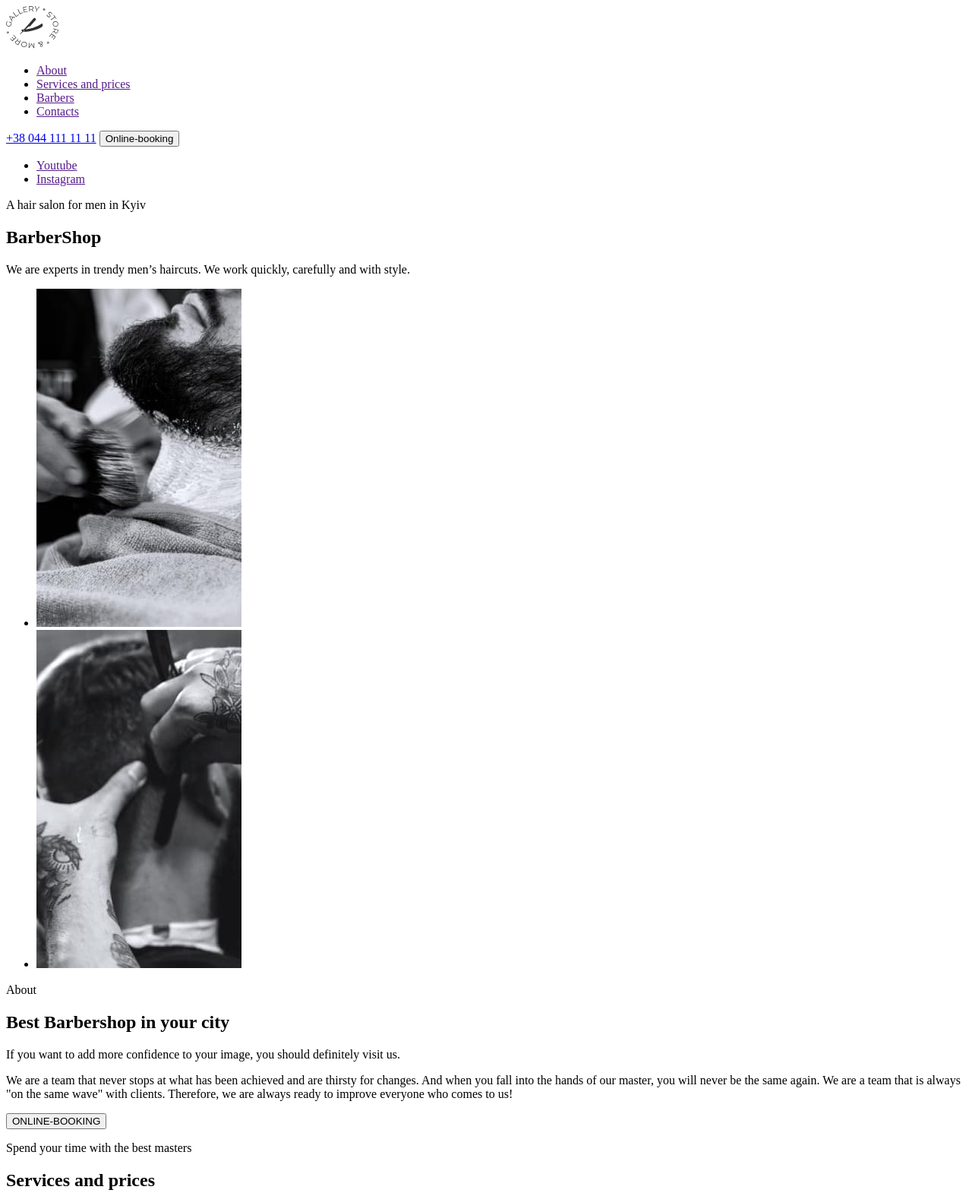
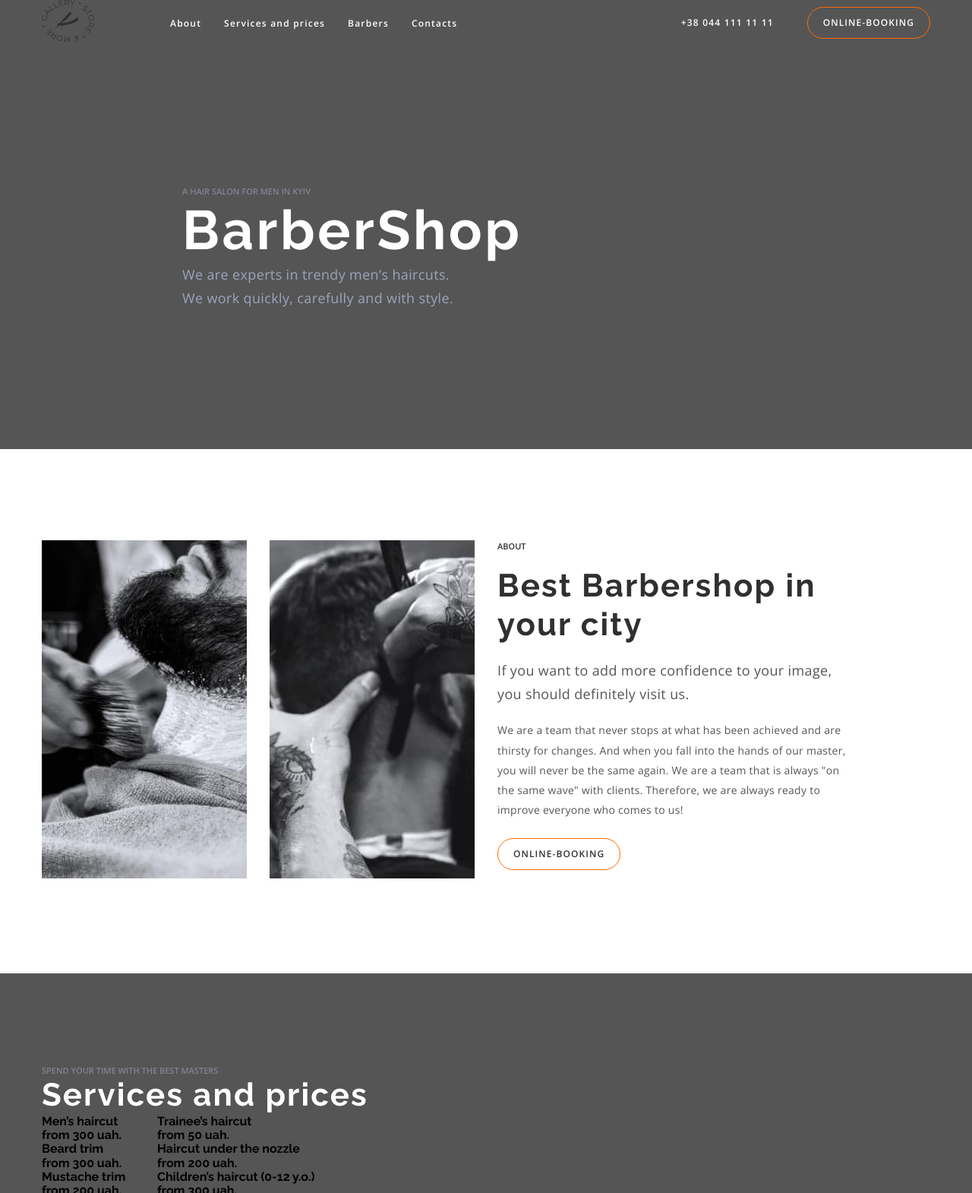
Before and after one commit to BorysenkoS/barbershop, a plain HTML site: page index.html in a window 1280 px wide. Shown: the top 1570 px of the page at 76% size. Drawn offline with nearby package versions, Linux system fonts and the light colour scheme.

Commit message:
continues

```diff
--- a/index.html
+++ b/index.html
@@ -5,67 +5,119 @@
     <meta http-equiv="X-UA-Compatible" content="IE=edge" />
     <meta name="viewport" content="width=device-width, initial-scale=1.0" />
     <title>Barbershop</title>
+    <link rel="preconnect" href="https://fonts.googleapis.com" />
+    <link rel="preconnect" href="https://fonts.gstatic.com" crossorigin />
+    <link
+      href="https://fonts.googleapis.com/css2?family=Open+Sans:wght@400;600;700&family=Raleway:wght@700&display=swap"
+      rel="stylesheet"
+    />
+    <link
+      rel="stylesheet"
+      href="https://cdnjs.cloudflare.com/ajax/libs/modern-normalize/1.1.0/modern-normalize.min.css"
+    />
+    <link rel="stylesheet" href="./styles/style.css" />
   </head>
   <body>
-    <header>
-      <a href="index.html"><img src="./images/Logo.svg" alt="логотип" /></a>
-      <nav>
-        <ul>
-          <li><a href="">About</a></li>
-          <li><a href="">Services and prices</a></li>
-          <li><a href="">Barbers</a></li>
-          <li><a href="">Contacts</a></li>
-        </ul>
-      </nav>
-      <a href="tel:+380441111111">+38 044 111 11 11</a>
-      <button type="button">Online-booking</button>
+    <!-- Header section -->
+    <header class="header">
+        <div class="container main-nav">
+        <a href="index.html"
+          ><img src="./images/Logo.svg" alt="logo company"
+        /></a>
+        <nav>
+          <ul class="list">
+            <li class="header-item">
+              <a href="" class="header-link">About</a>
+            </li>
+            <li class="header-item">
+              <a href="" class="header-link">Services and prices</a>
+            </li>
+            <li class="header-item">
+              <a href="" class="header-link">Barbers</a>
+            </li>
+            <li class="header-item">
+              <a href="" class="header-link">Contacts</a>
+            </li>
+          </ul>
+        </nav>
+        <div class="header-contacts">
+          <a href="tel:+380441111111" class="header-link">+38 044 111 11 11</a>
+          <button type="button" class="header-button">Online-booking</button>
+        </div>
+      </div>
     </header>
     <main>
       <!-- Hero section -->
-      <section>
-        <ul>
-          <li><a href="">Youtube</a></li>
-          <li><a href="">Instagram</a></li>
-        </ul>
-        <p>A hair salon for men in Kyiv</p>
-        <h1>BarberShop</h1>
-        <p>
-          We are experts in trendy men’s haircuts. We work quickly, carefully
-          and with style.
-        </p>
+      <section class="hero">
+        <div class="container">
+          <!-- <ul class="list">
+            <li>
+              <a
+                class="hero-link"
+                href="https://www.youtube.com/"
+                target="_blank"
+                rel="noopener noreferrer nofollow "
+                >Youtube</a
+              >
+            </li>
+            <li>
+              <a
+                class="hero-link"
+                href="https://www.instagram.com/"
+                target="_blank"
+                rel="noopener noreferrer nofollow "
+                >Instagram</a
+              >
+            </li>
+          </ul> -->
+          <div class="hero-container">
+            <p class="before-title">A hair salon for men in Kyiv</p>
+            <h1 class="hero-title">BarberShop</h1>
+            <p class="after-title">
+              We are experts in trendy men’s haircuts.<br />
+              We work quickly, carefully and with style.
+            </p>
+          </div>
+        </div>
+        </div>
       </section>
       <!-- About Section -->
-      <section>
-        <ul>
-          <li>
-            <img src="./images/img1.jpg" alt="Best Barbershop" width="270" />
+      <section class="about-section section">
+        <div class="container">
+        <ul class="list">
+          <li class="about-item">
+            <img class="about-images" src="./images/img1.jpg" alt="Best Barbershop" width="270" />
           </li>
-          <li>
-            <img src="./images/img2.jpg" alt="Best Barbershop" width="270" />
+          <li class="about-item">
+            <img class="about-images" src="./images/img2.jpg" alt="Best Barbershop" width="270" />
           </li>
         </ul>
-        <p>About</p>
-        <h2>Best Barbershop in your city</h2>
-        <p>
+        <div class="about-container">
+        <p class="about">About</p>
+        <h2 class="about-title">Best Barbershop in your city</h2>
+        <p class="about-text">
           If you want to add more confidence to your image, you should
           definitely visit us.
         </p>
-        <p>
+        <p class="about-text-one">
           We are a team that never stops at what has been achieved and are
           thirsty for changes. And when you fall into the hands of our master,
           you will never be the same again. We are a team that is always "on the
           same wave" with clients. Therefore, we are always ready to improve
           everyone who comes to us!
         </p>
-        <button type="button">ONLINE-BOOKING</button>
+        <button type="button" class="about-button">ONLINE-BOOKING</button>
+        </div>
+      </div>
       </section>
       <!-- Services and prices Section -->
-      <section>
-        <p>Spend your time with the best masters</p>
-        <h2>Services and prices</h2>
-        <ul>
+      <section class="section services">
+        <div class="container">
+        <p class="services-text">Spend your time with the best masters</p>
+        <h2 class="services-title">Services and prices</h2>
+        <ul class="list services-parts">
           <li>
-            <ul>
+            <ul class="list part-one">
               <li>
                 <p>Men’s haircut</p>
                 <p>from 300 uah.</p>
@@ -85,7 +137,7 @@
             </ul>
           </li>
           <li>
-            <ul>
+            <ul class="list part-two">
               <li>
                 <p>Trainee’s haircut</p>
                 <p>from 50 uah.</p>
@@ -106,10 +158,11 @@
           </li>
         </ul>
         <button type="button">ONLINE-BOOKING</button>
+        </div>
       </section>
       <!-- Old traditional school Section -->
       <section>
-        <ul>
+        <ul class="list">
           <li>
             <span>600<sup>+</sup></span>
             <p>Satisfied customers per day</p>
@@ -138,7 +191,7 @@
       <section>
         <p>For true enjoyers of the atmosphere</p>
         <h2>Our barbers</h2>
-        <ul>
+        <ul class="list">
           <li>
             <img src="./images/barber-1.jpg" alt="barber" width="370" />
             <h3>John Smith</h3>
--- /dev/null
+++ b/styles/style.css
@@ -0,0 +1,283 @@
+/* primarry text color #555555;
+   secondary text color #9DA4BD;
+   pimarry title color #303030;
+   primarry background color #FFFFFF;
+   secondary background color  #F7F7F7;
+   accent color #FF6C00;
+ */
+:root {
+  --primarry-text-color: #555555;
+  --secondary-text-color: #9da4bd;
+  --pimarry-title-color: #303030;
+  --primarry-background-color: #ffffff;
+  --secondary-background-color: #f7f7f7;
+  --accent-color: #ff6c00;
+}
+
+body {
+  font-family: "Open Sans", sans-serif;
+  font-family: "Raleway", sans-serif;
+}
+
+.container {
+  width: 1200px;
+  padding-left: 15px;
+  padding-right: 15px;
+  margin: 0 auto;
+}
+h1,
+h2,
+h3,
+h4,
+h5,
+h6,
+p,
+a {
+  margin-top: 0;
+  margin-bottom: 0;
+}
+
+.list {
+  padding: 0;
+  margin-bottom: 0;
+  margin-top: 0;
+  list-style: none;
+}
+
+.section {
+  padding-top: 120px;
+  padding-bottom: 120px;
+}
+
+/* Header section  */
+
+.header {
+  background-color: var(--primarry-text-color);
+}
+
+.main-nav {
+  display: flex;
+  align-items: center;
+}
+
+.header .list {
+  display: flex;
+  padding-left: 0;
+  margin-left: 100px;
+  margin-top: 0;
+  margin-bottom: 0;
+}
+
+.list .header-item + .header-item {
+  margin-left: 30px;
+}
+
+.header-link {
+  padding-top: 20px;
+  padding-bottom: 20px;
+  font-family: "Open Sans";
+  font-style: normal;
+  font-weight: 600;
+  font-size: 12px;
+  line-height: 1.3;
+  letter-spacing: 0.1em;
+  color: #ffffff;
+  text-decoration: none;
+}
+
+.header-button {
+  cursor: pointer;
+  padding: 12px 20px;
+  border-radius: 25px;
+  border: 1px solid var(--accent-color);
+  background-color: transparent;
+  font-family: "Open Sans";
+  font-style: normal;
+  font-weight: 600;
+  font-size: 12px;
+  line-height: 1.3;
+  letter-spacing: 0.09em;
+  text-transform: uppercase;
+  color: #ffffff;
+}
+.header-link:hover,
+.header-button:hover,
+.header-link:focus,
+.header-button:focus,
+.about-button:hover,
+.about-button:focus {
+  color: var(--accent-color);
+}
+
+.header-contacts {
+  margin-left: auto;
+}
+
+.header-contacts .header-link {
+  margin-right: 40px;
+}
+
+/* Hero section */
+
+.hero {
+  background-color: var(--primarry-text-color);
+}
+
+.hero-link {
+  font-family: "Open Sans";
+  font-style: normal;
+  font-weight: 600;
+  font-size: 11px;
+  line-height: 1.4;
+  letter-spacing: 0.2em;
+  color: #303030;
+  text-decoration: none;
+}
+.hero-link:hover,
+.hero-link:focus {
+  color: var(--accent-color);
+}
+
+.hero-container {
+  padding-left: 185px;
+  padding-top: 184px;
+  padding-bottom: 184px;
+}
+
+.before-title {
+  font-family: "Open Sans";
+  font-style: normal;
+  font-weight: 600;
+  font-size: 11px;
+  line-height: 1.4;
+  text-transform: uppercase;
+  color: rgba(157, 164, 189, 0.6);
+}
+
+.hero-title {
+  font-family: "Raleway";
+  font-style: normal;
+  font-weight: 700;
+  font-size: 72px;
+  line-height: 1.2;
+  letter-spacing: 0.05em;
+  color: var(--primarry-background-color);
+}
+
+.after-title {
+  font-family: "Open Sans";
+  font-style: normal;
+  font-weight: 400;
+  font-size: 18px;
+  line-height: 1.7;
+  letter-spacing: 0.02em;
+  color: var(--secondary-text-color);
+}
+
+/* About Section */
+.about-section {
+  background-color: var(--primarry-background-color);
+}
+.about-section .container {
+  display: flex;
+}
+
+.about-section .list {
+  display: flex;
+}
+
+.list .about-item + .about-item {
+  margin-left: 30px;
+}
+.about-container {
+  width: 470px;
+  margin-left: 30px;
+}
+
+.about {
+  margin-bottom: 20px;
+  font-family: "Open Sans";
+  font-style: normal;
+  font-weight: 600;
+  font-size: 11px;
+  line-height: 1.37;
+  text-transform: uppercase;
+  color: var(--pimarry-title-color);
+}
+
+.about-title {
+  margin-bottom: 20px;
+  font-family: "Raleway";
+  font-style: normal;
+  font-weight: 700;
+  font-size: 42px;
+  line-height: 1.2;
+  letter-spacing: 0.05em;
+  color: var(--pimarry-title-color);
+}
+
+.about-text {
+  margin-bottom: 20px;
+  font-family: "Open Sans";
+  font-style: normal;
+  font-weight: 400;
+  font-size: 18px;
+  line-height: 1.7;
+  letter-spacing: 0.02em;
+  color: var(--primarry-text-color);
+}
+
+.about-text-one {
+  margin-bottom: 24px;
+  font-family: "Open Sans";
+  font-style: normal;
+  font-weight: 400;
+  font-size: 14px;
+  line-height: 1.87;
+  letter-spacing: 0.02em;
+  color: var(--primarry-text-color);
+}
+.about-button {
+  padding: 12px 20px;
+  cursor: pointer;
+  background-color: transparent;
+  border-radius: 25px;
+  border: 1px solid var(--accent-color);
+  font-family: "Open Sans";
+  font-style: normal;
+  font-weight: 600;
+  font-size: 12px;
+  line-height: 1.3;
+  letter-spacing: 0.09em;
+  text-transform: uppercase;
+  color: var(--pimarry-title-color);
+}
+
+/* Services and prices Section */
+.services {
+  background-color: var(--primarry-text-color);
+}
+
+.services-text {
+  font-family: "Open Sans";
+  font-style: normal;
+  font-weight: 600;
+  font-size: 11px;
+  line-height: 1.4;
+  text-transform: uppercase;
+  color: rgba(157, 164, 189, 0.6);
+}
+
+.services-title {
+  font-family: "Raleway";
+  font-style: normal;
+  font-weight: 700;
+  font-size: 42px;
+  line-height: 1.2;
+  letter-spacing: 0.05em;
+  color: var(--primarry-background-color);
+}
+
+.services-parts {
+  display: flex;
+}
```
Also changed, not shown: styles.css (deleted).
